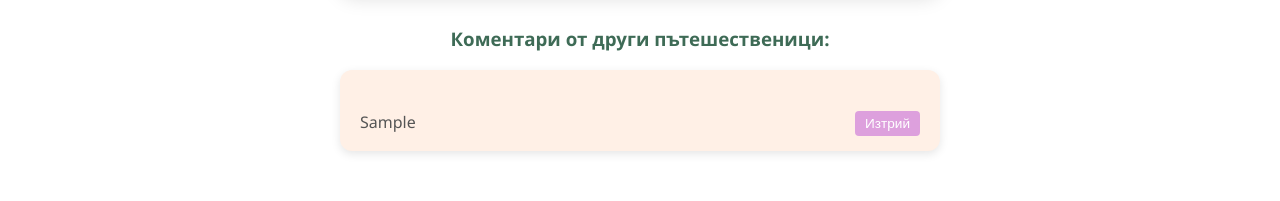
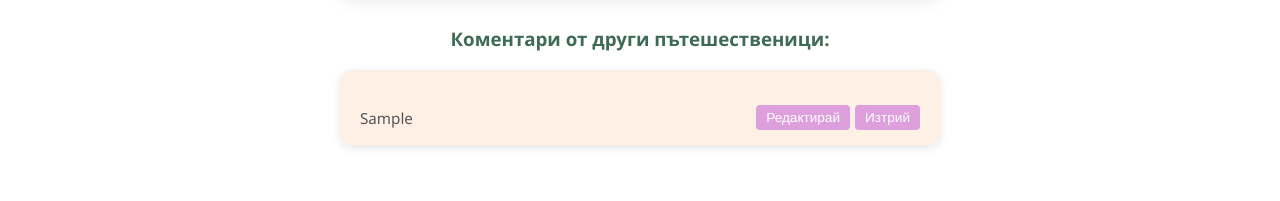
Before and after one commit to vyararadomirova/my-react-app, a Vue app: page /forum in a window 1280 px wide. Both pictures are taken after typing "Sample" into the empty fields and a click on the button "Сподели". Shown: the part 880-1081 px from the top of the page. Built offline with nearby package versions, Linux system fonts and the light colour scheme.

Commit message:
Adding editing functionality to the Forum component

```diff
--- a/src/components/DestinationDetails/DestinationDetails.jsx
+++ b/src/components/DestinationDetails/DestinationDetails.jsx
@@ -53,7 +53,7 @@ export default function DestinationDetails() {
           </div>
 
           <Link to="/destinations" className={styles.backBtn}>
-            Назад към всички дестинации
+            Към всички дестинации
           </Link>
         </div>
 
--- a/src/components/Forum/Forum.jsx
+++ b/src/components/Forum/Forum.jsx
@@ -3,14 +3,16 @@ import styles from "./Forum.module.css";
 
 export default function Forum() {
   const [comments, setComments] = useState([]);
-  const [currentUser, setCurrentUser] = useState("");
+  const [currentUserEmail, setCurrentUserEmail] = useState("");
   const [commentText, setCommentText] = useState("");
   const [error, setError] = useState("");
+  const [editingCommentId, setEditingCommentId] = useState("");
+  const [editingText, setEditingText] = useState("");
 
   useEffect(() => {
     const savedUser = localStorage.getItem("email");
     if (savedUser) {
-      setCurrentUser(savedUser);
+      setCurrentUserEmail(savedUser);
     }
 
     const savedComments = localStorage.getItem("comments");
@@ -19,9 +21,7 @@ export default function Forum() {
     }
   }, []);
 
-  const commentChangeHandler = (e) => {
-    setCommentText(e.target.value);
-  };
+  const commentChangeHandler = (e) => setCommentText(e.target.value);
 
   const addComment = (e) => {
     e.preventDefault();
@@ -29,13 +29,13 @@ export default function Forum() {
     if (!commentText) {
       setError("Коментарът не може да е празен!");
       return;
-    };
+    }
 
     const newComment = {
       id: Date.now().toString(),
-      name: currentUser,
+      name: currentUserEmail,
       text: commentText,
-      owner: currentUser
+      owner: currentUserEmail,
     };
 
     const updatedComments = [newComment, ...comments];
@@ -47,9 +47,34 @@ export default function Forum() {
   };
 
   const removeComment = (commentId) => {
-    const updatedComments = comments.filter(c => c.id !== commentId);
+    const updatedComments = comments.filter((c) => c.id !== commentId);
     setComments(updatedComments);
     localStorage.setItem("comments", JSON.stringify(updatedComments));
+  };
+
+  const startEdit = (comment) => {
+    setEditingCommentId(comment.id);
+    setEditingText(comment.text);
+  };
+
+  const editChangeHandler = (e) => setEditingText(e.target.value);
+
+  const saveEdit = () => {
+    if (!editingText) {
+      return;
+    }
+
+    const updatedComments = comments.map((c) => {
+      if (c.id === editingCommentId) {
+        c.text = editingText;
+      }
+      return c;
+    });
+
+    setComments(updatedComments);
+    localStorage.setItem("comments", JSON.stringify(updatedComments));
+    setEditingCommentId("");
+    setEditingText("");
   };
 
   return (
@@ -65,8 +90,9 @@ export default function Forum() {
             value={commentText}
             onChange={commentChangeHandler}
           />
-          <button type="submit" className={styles.submitBtn}>Сподели</button>
-
+          <button type="submit" className={styles.submitBtn}>
+            Сподели
+          </button>
           {error && <p className={styles.error}>{error}</p>}
         </form>
       </section>
@@ -75,17 +101,29 @@ export default function Forum() {
         {comments.length > 0 ? (
           <>
             <h3>Коментари от други пътешественици:</h3>
-            {comments.map(comment => (
+            {comments.map((comment) => (
               <div key={comment.id} className={styles.commentCard}>
-                <div>
+                <div className={styles.textSection}>
                   <h4>{comment.name}</h4>
-                  <p>{comment.text}</p>
+                  {editingCommentId === comment.id ? (
+                    <textarea
+                      value={editingText}
+                      onChange={editChangeHandler}
+                    />
+                  ) : (
+                    <p>{comment.text}</p>
+                  )}
                 </div>
 
-                {comment.owner === currentUser && (
-                  <button className={styles.deleteBtn} onClick={() => removeComment(comment.id)}>
-                    Изтрий
-                  </button>
+                {comment.owner === currentUserEmail && (
+                  <div className={styles.buttonSection}>
+                    {editingCommentId === comment.id ? (
+                      <button onClick={saveEdit}>Запази</button>
+                    ) : (
+                      <button onClick={() => startEdit(comment)}>Редактирай</button>
+                    )}
+                    <button onClick={() => removeComment(comment.id)}>Изтрий</button>
+                  </div>
                 )}
               </div>
             ))}
--- a/src/components/Forum/Forum.module.css
+++ b/src/components/Forum/Forum.module.css
@@ -65,7 +65,7 @@
 .commentCard {
     display: flex;
     justify-content: space-between;
-    align-items: flex-start;
+    align-items: flex-end; /* бутоните са в долната част на картата */
     background-color: #fff0e6;
     padding: 15px 20px;
     border-radius: 12px;
@@ -73,23 +73,28 @@
     margin-bottom: 1rem;
 }
 
+.textSection {
+    max-width: 70%;
+}
+
 .commentCard h4 {
     margin-bottom: 0.25rem;
     color: #3e6b56;
 }
 
-.commentCard p {
+.commentCard p,
+.commentCard textarea {
     margin: 0;
     color: #555;
+    font-size: 0.95rem;
 }
 
-.commentCard div {
+.buttonSection {
     display: flex;
-    flex-direction: column;
+    gap: 5px; /* бутоните един до друг */
 }
 
 .commentCard button {
-    align-self: flex-end;
     background-color: plum;
     color: white;
     border: none;
@@ -97,7 +102,10 @@
     border-radius: 4px;
     cursor: pointer;
     font-size: 0.85rem;
-    flex-shrink: 0;
+}
+
+.commentCard button:hover {
+    background-color: #d290d2;
 }
 
 .forumSection .error {
```
